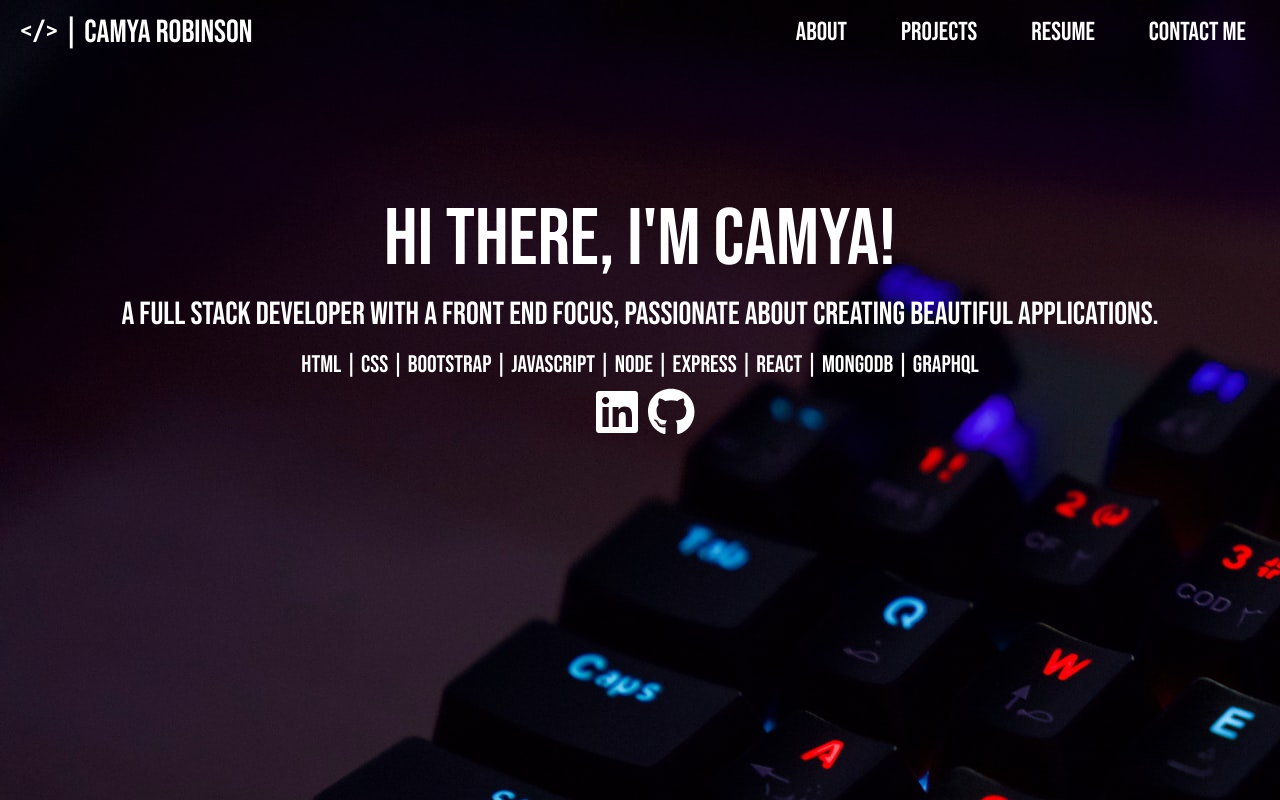
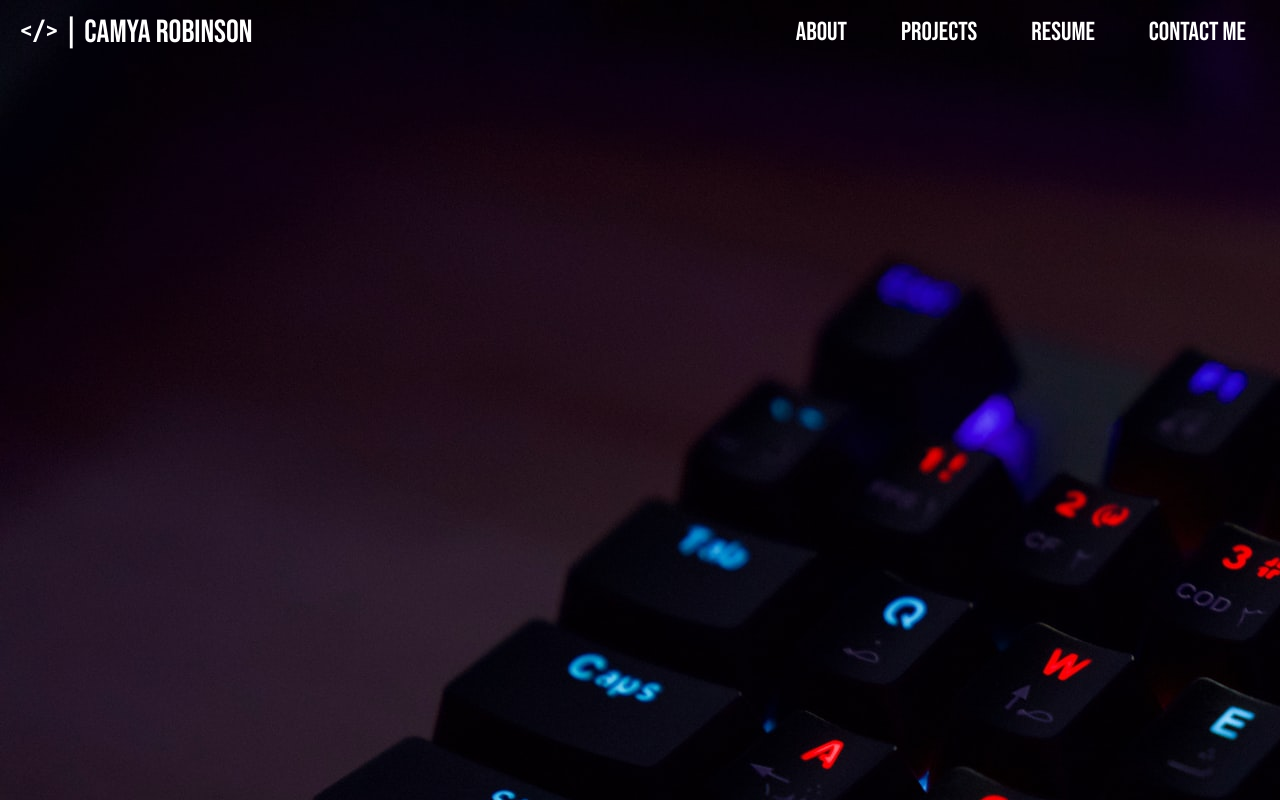
Before and after one commit to camyacodes/camyarobinson, a React (Create React App) app: page / in a window 1280 px wide. Built offline with nearby package versions, Linux system fonts and the light colour scheme.

Commit message:
chaning homepage route

```diff
--- a/src/App.js
+++ b/src/App.js
@@ -15,7 +15,7 @@ function App() {
         <NavbarComp></NavbarComp>
         <div className='content'>
           <Switch>
-            <Route exact path='/'>
+            <Route exact path='/camyarobinson'>
               <Home></Home>
             </Route>
             <Route path='/about'>
--- a/src/components/NavbarComp/index.js
+++ b/src/components/NavbarComp/index.js
@@ -10,7 +10,7 @@ export default function NavbarComp() {
 	return (
 		<nav className="navbar">
 			<div className="logo">
-				<Link id="logo" to="/"> &lt;/&gt; | Camya Robinson </Link>
+				<Link id="logo" to="/camyarobinson"> &lt;/&gt; | Camya Robinson </Link>
 			</div>
 
 			<ul className="nav-links">
```
